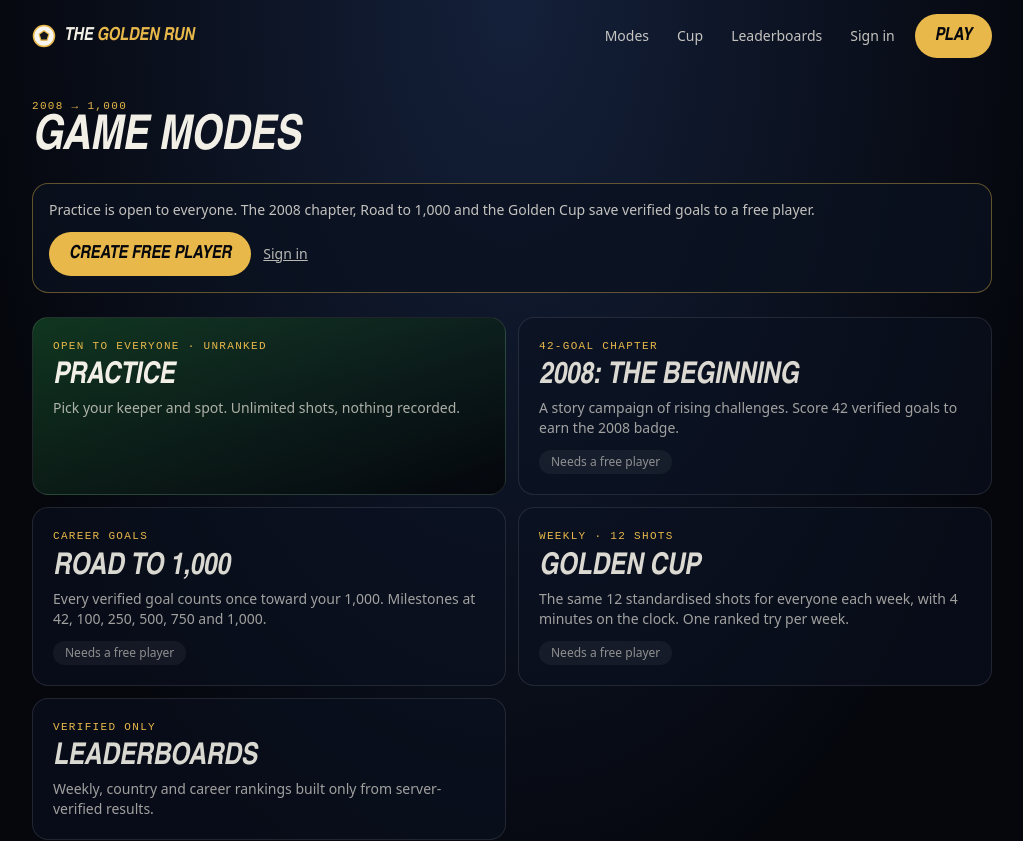
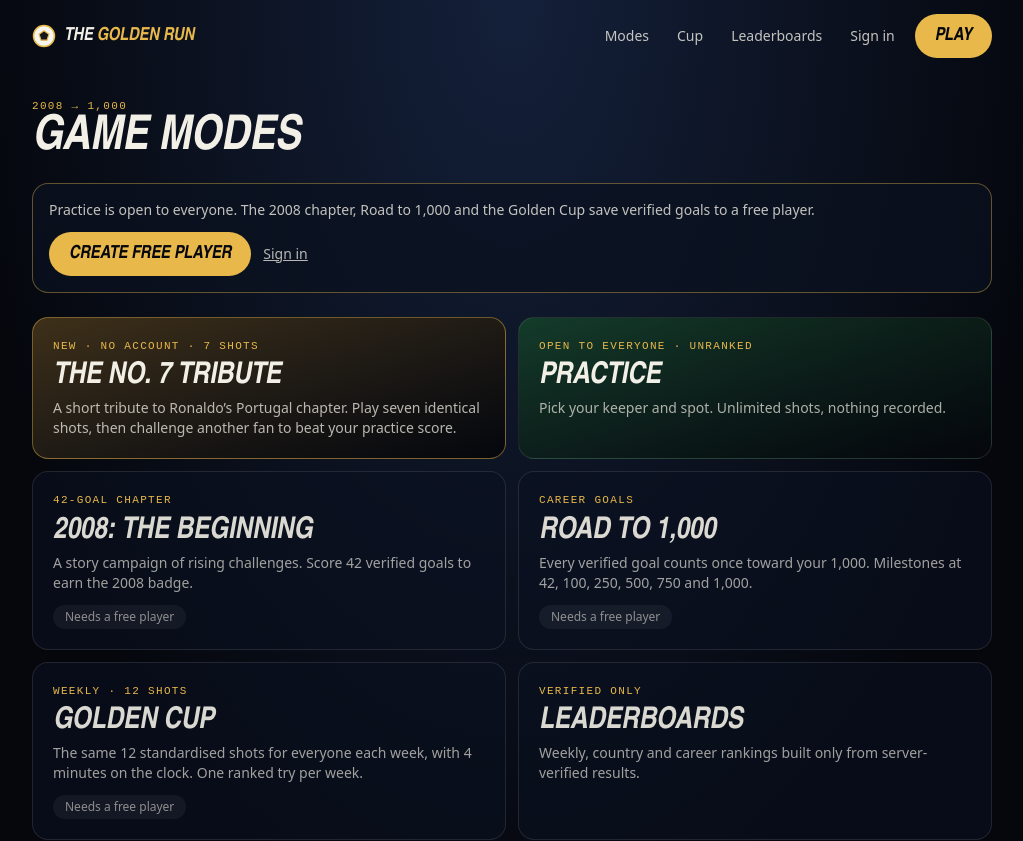
Before and after one commit to mojeebdev/goldenrun, a React (Vite) app: page /modes in a window 1280 px wide. Shown: the top 841 px of the page, without its empty margins (128-1151 px from the left). Built offline with nearby package versions, Linux system fonts and the light colour scheme; no server answers.

Commit message:
feat: surface tribute in modes

```diff
--- a/src/app/pages/Modes.tsx
+++ b/src/app/pages/Modes.tsx
@@ -90,6 +90,13 @@ export function Modes() {
 
       <ul className="mt-6 grid gap-3 sm:grid-cols-2">
         <li>
+          <Link to="/legacy" className="block h-full rounded-2xl border border-gold/45 bg-gradient-to-br from-[#3e3019] to-midnight p-5 transition hover:border-gold">
+            <p className="label text-gold">New · No account · 7 shots</p>
+            <p className="display mt-1 text-3xl font-extrabold uppercase italic">The No. 7 Tribute</p>
+            <p className="mt-1 text-sm text-chalk/75">A short tribute to Ronaldo’s Portugal chapter. Play seven identical shots, then challenge another fan to beat your practice score.</p>
+          </Link>
+        </li>
+        <li>
           <Link to="/play" className="block h-full rounded-2xl border border-white/10 bg-gradient-to-br from-pitch-dark/60 to-midnight p-5 hover:border-gold">
             <p className="label text-gold">Open to everyone · unranked</p>
             <p className="display mt-1 text-3xl font-extrabold uppercase italic">Practice</p>
```
